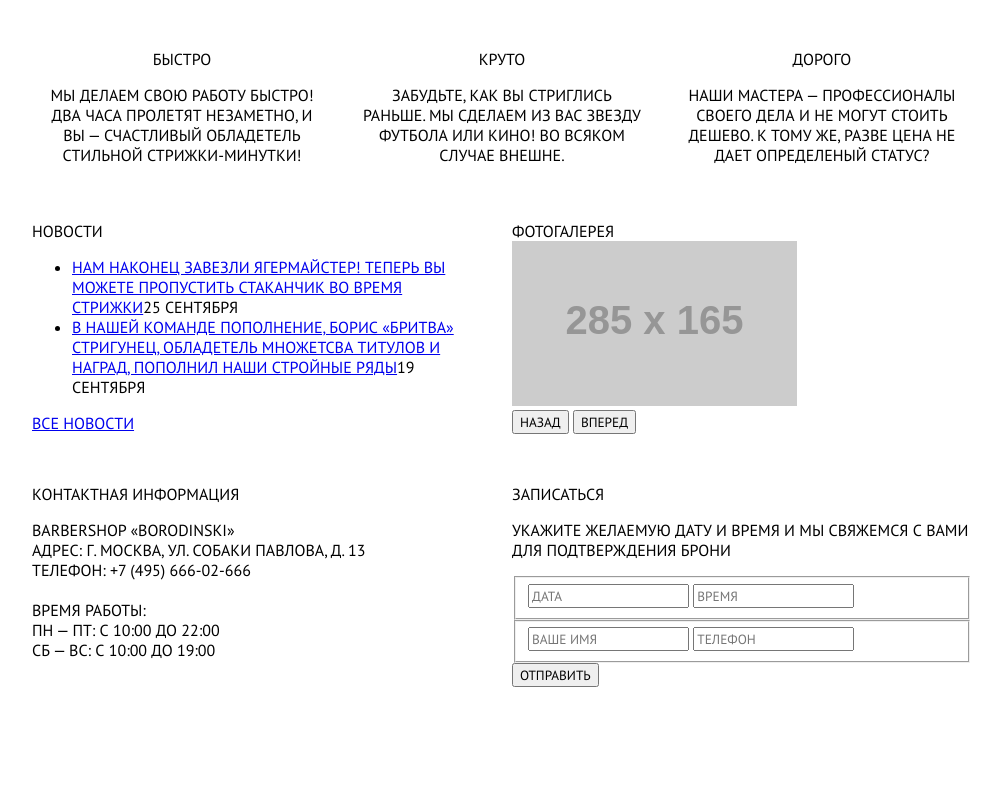
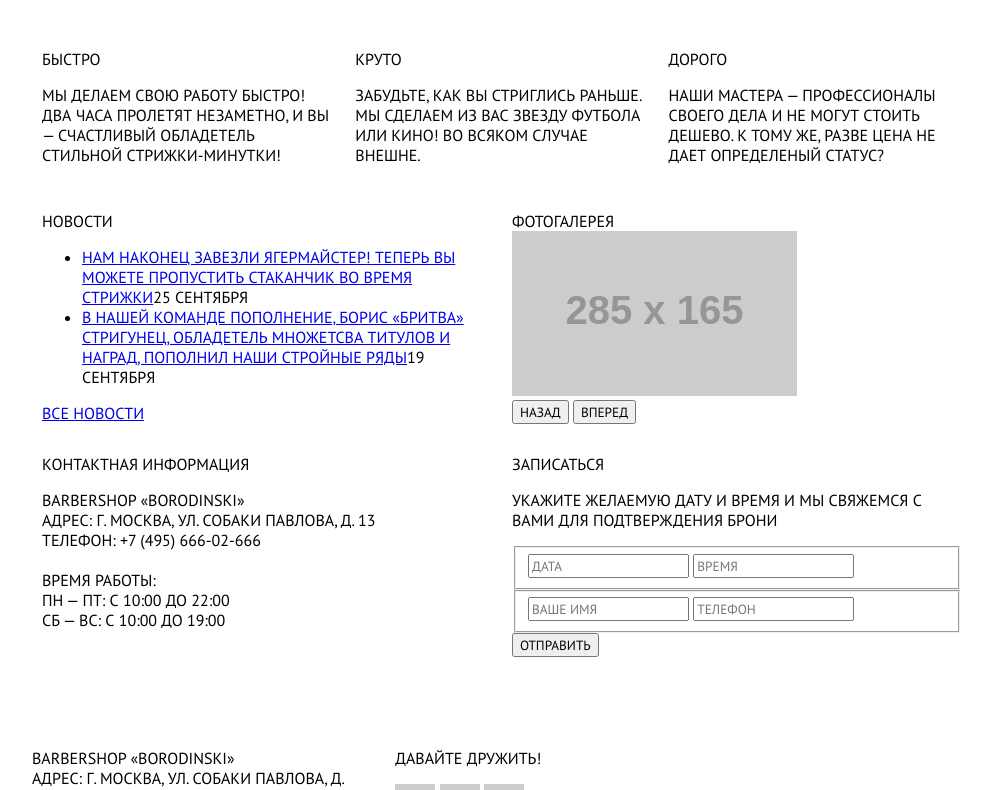
Before and after one commit to anna-v/barbershop, a plain HTML site: page index.html in a window 1280 px wide. Shown: the part 154-944 px from the top of the page, without its empty margins (138-1139 px from the left). Drawn offline with Linux system fonts and the light colour scheme; placeholder pictures from the web are drawn by us.

Commit message:
Update main.css
L17: по комментарию - добавлены боковые отступы колонкам
У колонок оставлены только ширины
Добавлена ширина колонкам футера

```diff
--- a/style/main.css
+++ b/style/main.css
@@ -9,6 +9,9 @@
   width: 960px;
   margin: 0 auto;
   padding: 0 10px;
+  -webkit-box-sizing: border-box;
+  -moz-box-sizing: border-box;
+  box-sizing: border-box;
 }
 
 .col {
@@ -16,6 +19,7 @@
   -webkit-box-sizing: border-box;
   -moz-box-sizing: border-box;
   box-sizing: border-box;
+  padding: 0 10px;
 }
 
 .row {
@@ -35,18 +39,14 @@
 
 .col4 {
   width: 33.33%;
-  padding: 0 20px;
-  text-align: center;
 }
 
 .col5 {
   width: 41.66%;
-  margin-left: 8.33%;
 }
 
 .col6 {
   width: 50%;
-  padding: 10px;
 }
 
 .col8 {
@@ -90,6 +90,7 @@ footer {
 }
 
 .footer-section {
+  width:33.33%;
   float: left;
   margin-right: 50px;
 }
```
